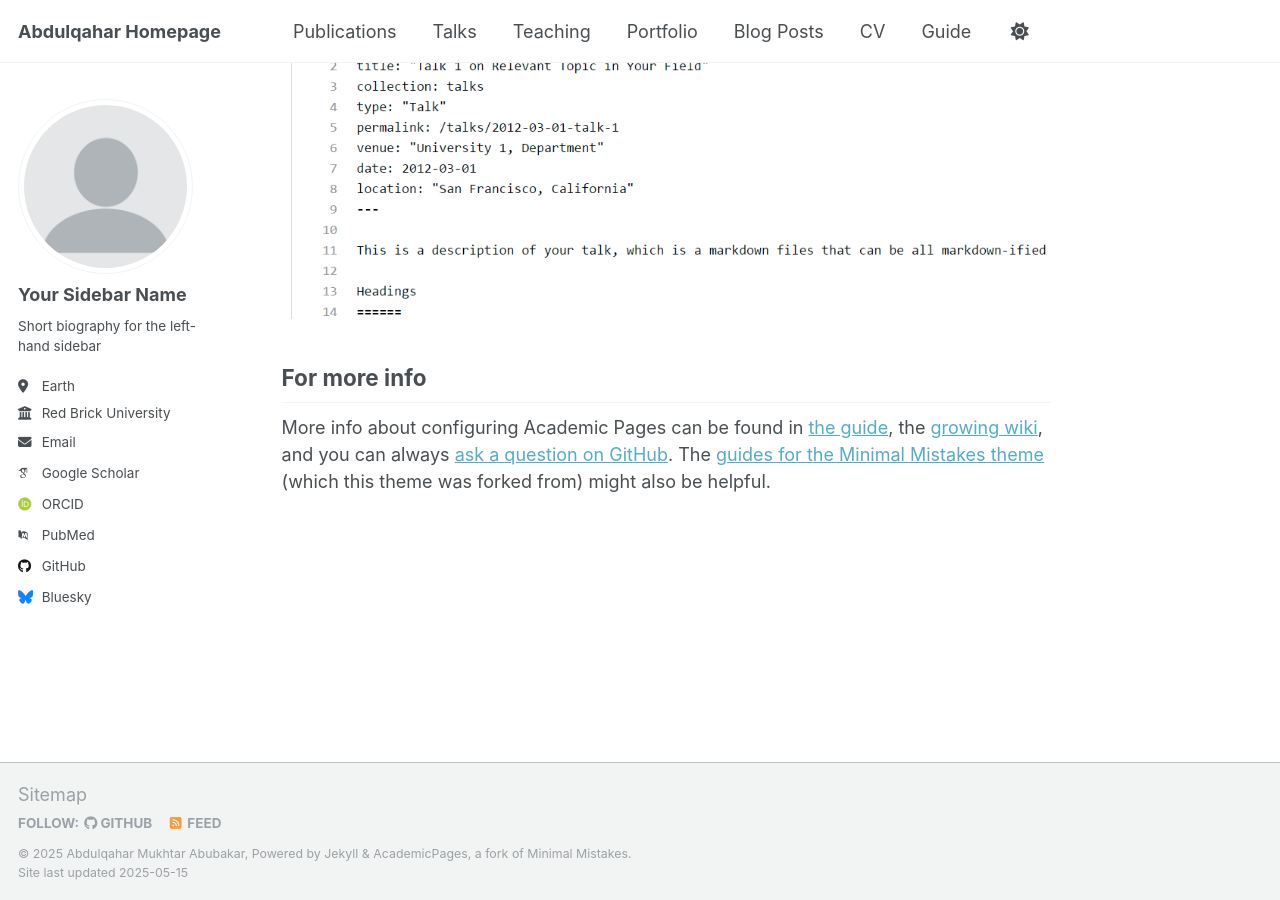
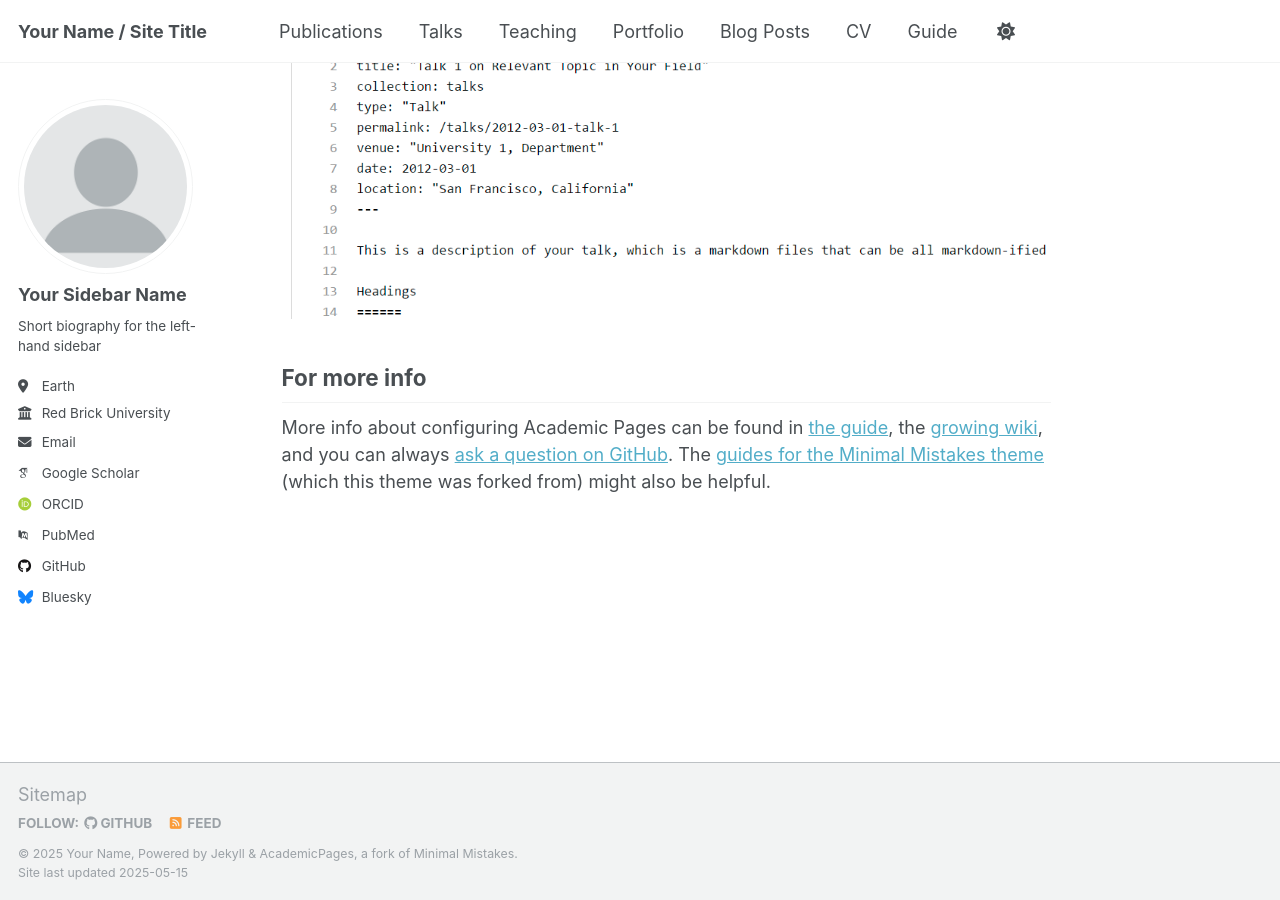
Before and after one commit to Abdulqahar47/Abdulqahar.github.io, a Jekyll site: the page built from _pages/about.md, in a window 1280 px wide and 900 px high, scrolled down 2636 px. Built offline with Jekyll 4.4.1, drawn with Linux system fonts in a browser that asks for light colours; some web fonts are replaced.

Commit message:
Update _config.yml

```diff
--- a/_config.yml
+++ b/_config.yml
@@ -9,13 +9,13 @@
 # Basic Site Settings
 locale                   : "en-US"
 site_theme               : "default"
-title                    : "Abdulqahar Homepage"
+title                    : "Your Name / Site Title"
 title_separator          : "-"
-name                     : &name "Abdulqahar Mukhtar Abubakar"
+name                     : &name "Your Name"
 description              : &description "personal description"
-url                      : https://abdulqahar47.github.io # the base hostname & protocol for your site e.g. "https://[your GitHub username].github.io" or if you already have some other page hosted on Github then use "https://[your GitHub username].github.io/[Your Repo Name]"
+url                      : https://academicpages.github.io # the base hostname & protocol for your site e.g. "https://[your GitHub username].github.io" or if you already have some other page hosted on Github then use "https://[your GitHub username].github.io/[Your Repo Name]"
 baseurl                  : "" # the subpath of your site, e.g. "/blog"
-repository               : "Abdulqahar47/abdulqahar.github.io"
+repository               : "academicpages/academicpages.github.io"
 
 # Site Author - The following control what appear as part of the author content on the side bar.
 #               If a field is blank the icon and link will not appear, otherwise it will be shown.
```
